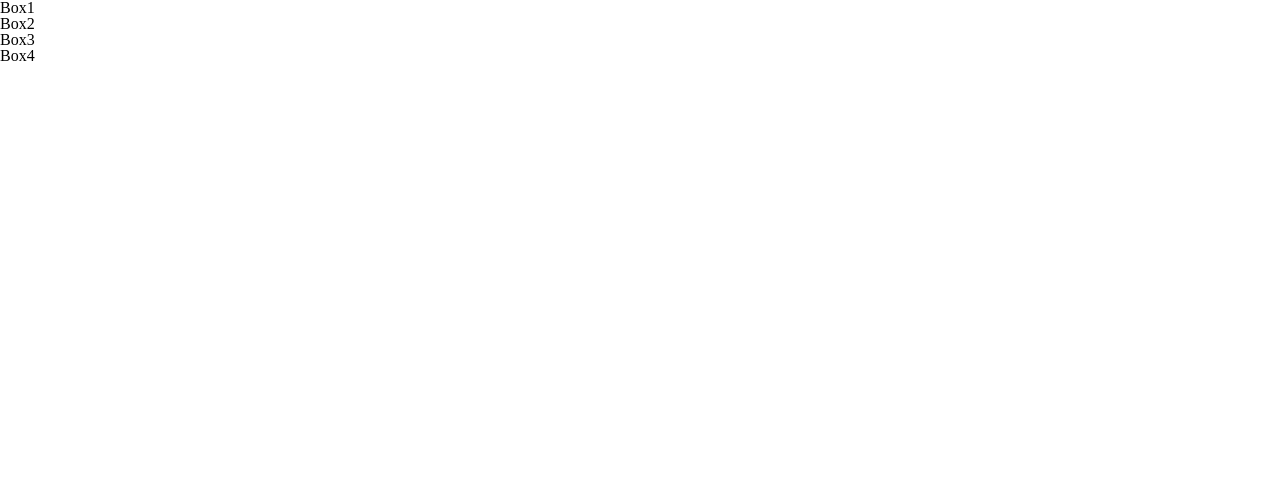
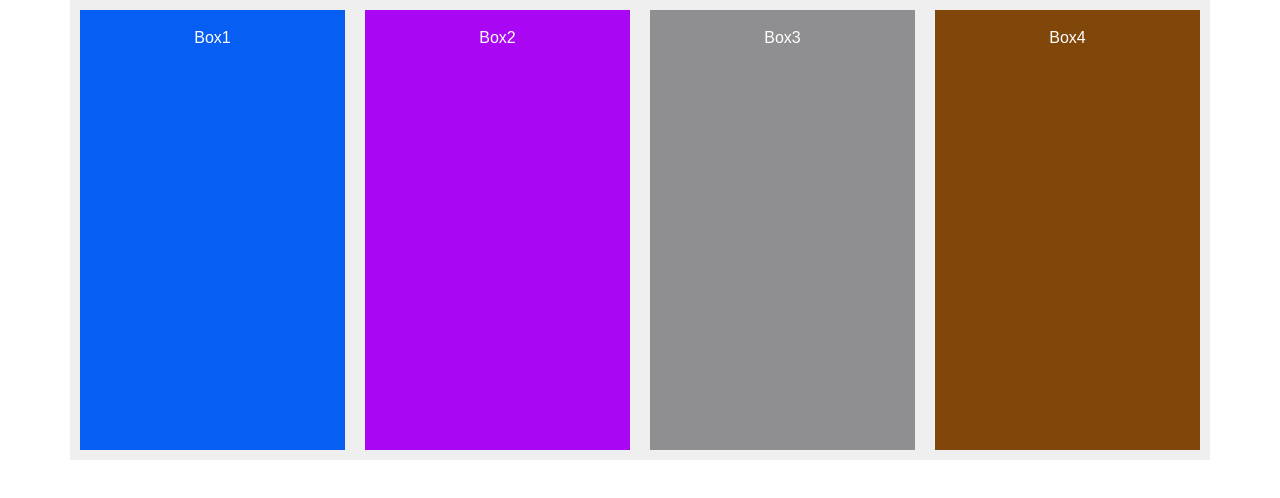
Before and after one commit to roynchan/Chan_Roy_Project3., a plain HTML site: page index.html in a window 1280 px wide. Drawn offline with Linux system fonts and the light colour scheme.

Commit message:
adding CSS

```diff
--- a/css/main.css
+++ b/css/main.css
@@ -0,0 +1,68 @@
+body {
+    font-family: Arial, Helvetica, sans-serif;
+}
+
+.container {
+    margin: 0 auto;
+    background-color: #efefef;
+    display: flex;
+    flex-direction: column;
+    max-width: 1140px;
+
+}
+
+.box {
+
+    color: #fff;
+    padding: 20px;
+    text-align: center;
+    margin: 10px;
+    flex: 1 1 auto; /* flex-grow , flex-shrink, flex-basis*/
+    height: 400px;
+}
+@media screen and (max-width: 641px){
+    .container{
+        flex-direction: column;
+    }
+    .box1 {
+        background-color: #Ffa8ea;
+    }
+    .box2 {
+        background-color:
+        #F30733;
+    }
+
+    .box3{display: none;
+    }
+
+    .box4 {display: none;
+    }
+
+
+}
+
+
+
+@media screen and (min-width: 641px){
+    .container{
+        flex-direction: row;
+    }
+    .box1 {
+        background-color: #075ef3;
+     }
+
+     .box2{
+         background-color: #A907f3;
+     }
+
+     .box3{
+         display: block;
+         background-color: #8f8e90;
+
+     }
+
+     .box4{
+     display: block;
+     background-color: #81460a;
+     }
+}
--- a/index.html
+++ b/index.html
@@ -11,9 +11,9 @@
 <body>
     <div class="container">
         <div class="box box1"><h2>Box1</h2></div>
-        <div class="box box1"><h2>Box2</h2></div>
-        <div class="box box1"><h2>Box3</h2></div>
-        <div class="box box1"><h2>Box4</h2></div>
+        <div class="box box2"><h2>Box2</h2></div>
+        <div class="box box3"><h2>Box3</h2></div>
+        <div class="box box4"><h2>Box4</h2></div>
 
 
 
```
Also changed, not shown: 1 other file.
